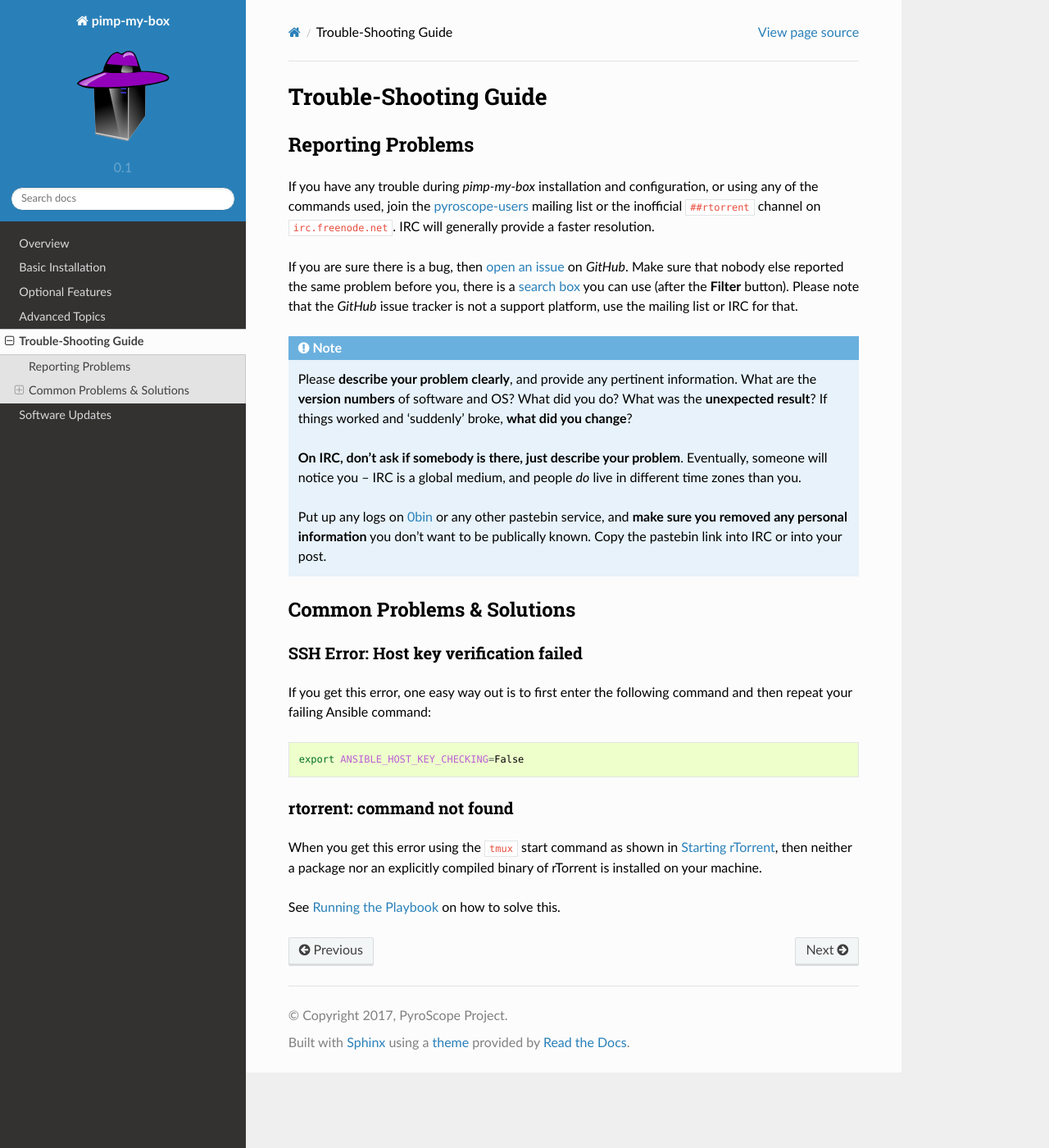
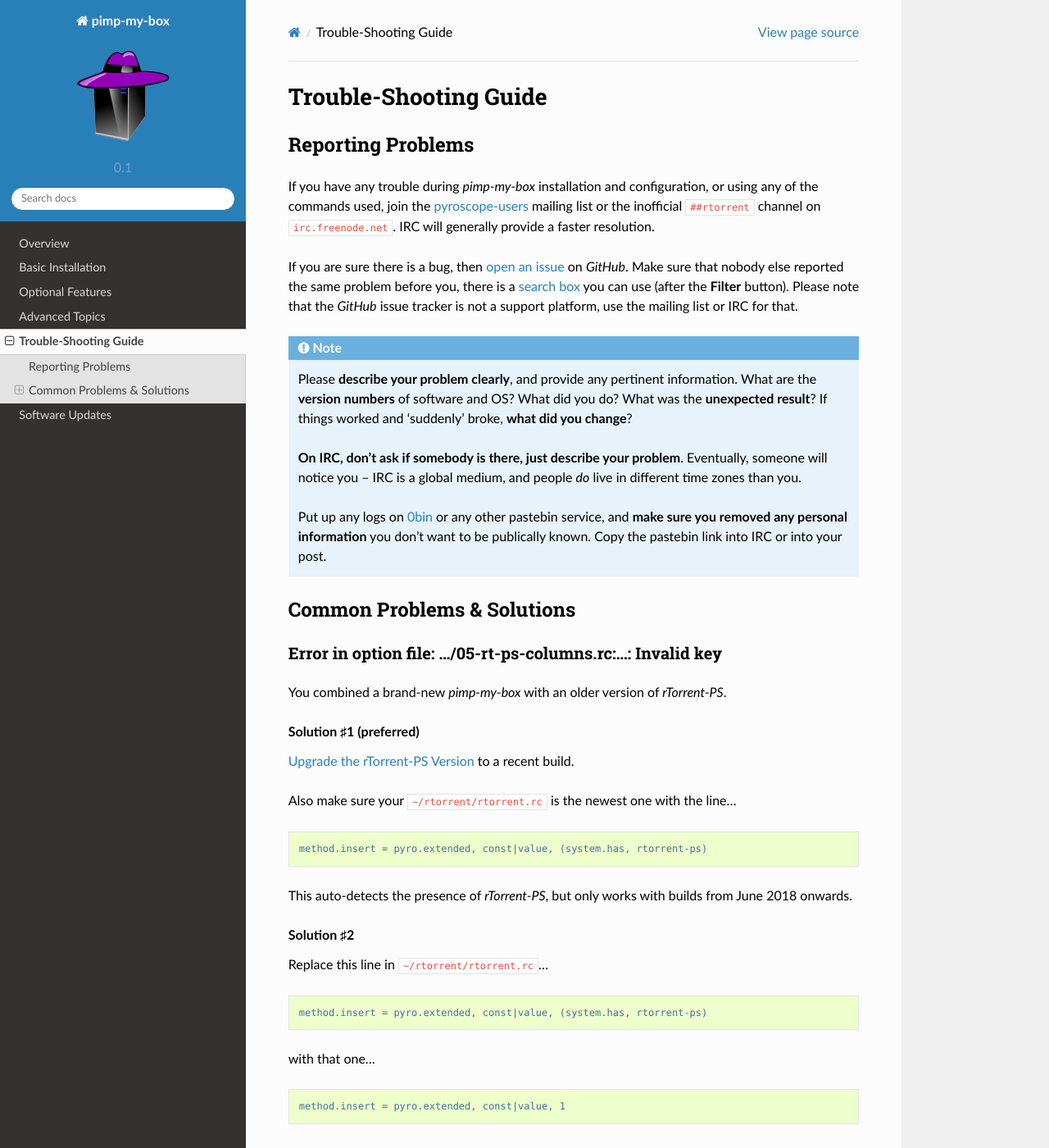
Before and after one commit to pyroscope/pimp-my-box, a Sphinx documentation site: the page built from docs/troubleshooting.rst, in a window 1280 px wide and 1400 px high. Shown: the whole window at 82% size. Built offline with Sphinx 7.4.7 and the Read the Docs theme 2.0.0, drawn with Linux system fonts in a browser that asks for light colours.

Commit message:
docs: Error in option file: …/05-rt-ps-columns.rc:…: Invalid key

```diff
--- a/docs/troubleshooting.rst
+++ b/docs/troubleshooting.rst
@@ -41,6 +41,40 @@
 Common Problems & Solutions
 ---------------------------
 
+Error in option file: …/05-rt-ps-columns.rc:…: Invalid key
+^^^^^^^^^^^^^^^^^^^^^^^^^^^^^^^^^^^^^^^^^^^^^^^^^^^^^^^^^^
+
+You combined a brand-new `pimp-my-box` with an older version of `rTorrent-PS`.
+
+
+.. rubric:: Solution ♯1 (preferred)
+
+:ref:`rt-ps-update` to a recent build.
+
+Also make sure your ``~/rtorrent/rtorrent.rc`` is the newest one with the line…
+
+.. code-block:: ini
+
+    method.insert = pyro.extended, const|value, (system.has, rtorrent-ps)
+
+This auto-detects the presence of `rTorrent-PS`, but only works with builds from June 2018 onwards.
+
+
+.. rubric:: Solution ♯2
+
+Replace this line in ``~/rtorrent/rtorrent.rc``…
+
+.. code-block:: ini
+
+    method.insert = pyro.extended, const|value, (system.has, rtorrent-ps)
+
+with that one…
+
+.. code-block:: ini
+
+    method.insert = pyro.extended, const|value, 1
+
+
 SSH Error: Host key verification failed
 ^^^^^^^^^^^^^^^^^^^^^^^^^^^^^^^^^^^^^^^
 
--- a/docs/updates.rst
+++ b/docs/updates.rst
@@ -61,6 +61,8 @@
 newest available version.
 
 
+.. _rt-ps-update:
+
 Upgrade the rTorrent-PS Version
 -------------------------------
 
```
